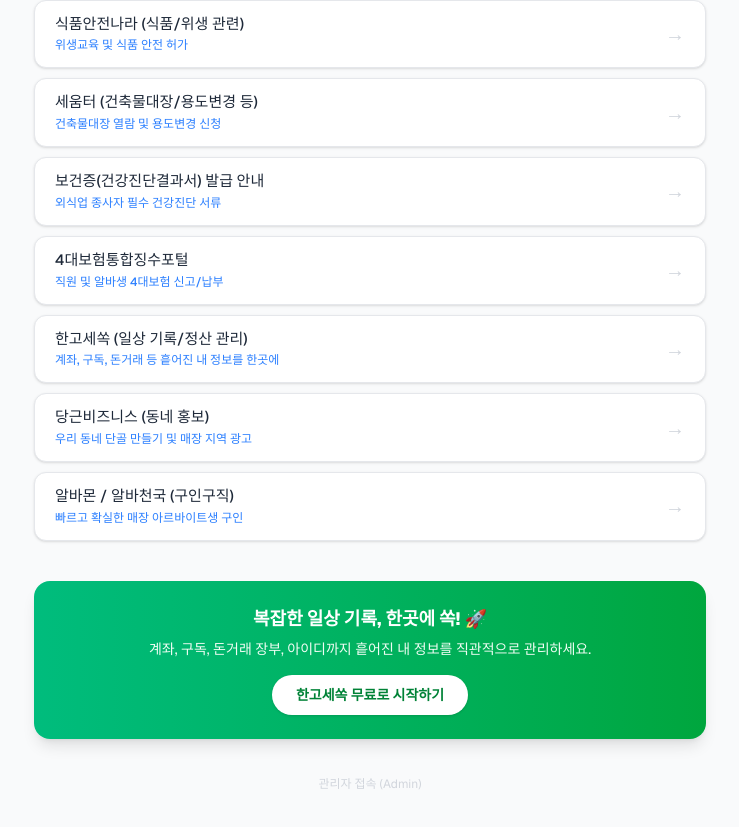
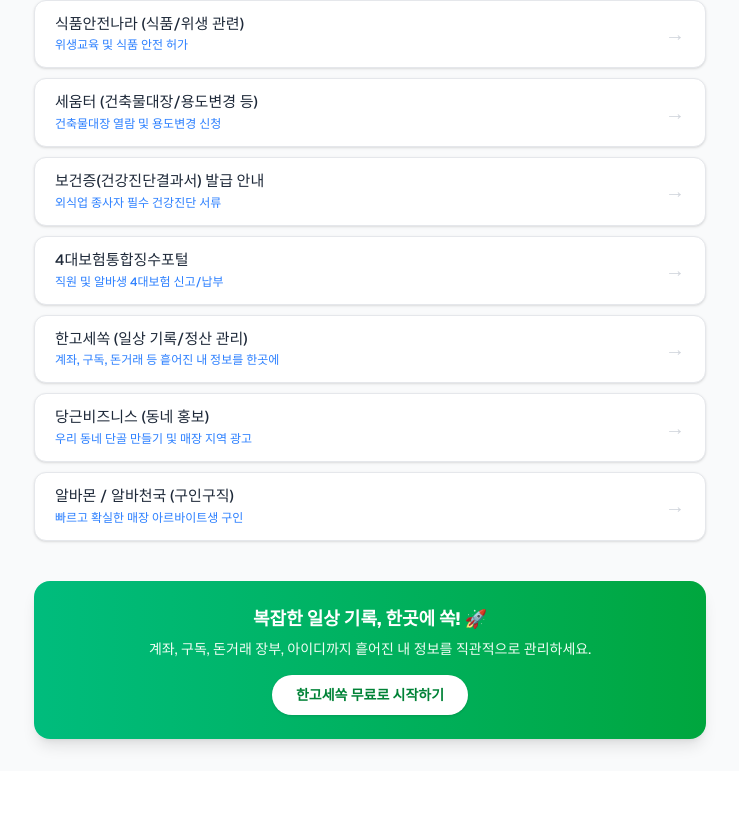
Before and after one commit to hannune-s/ssakdamoa, a Next.js app: page / in a window 1280 px wide. Shown: the part 2370-3197 px from the top of the page, without its empty margins (270-1009 px from the left). After the commit the page ends 3141 px from the top, so only its background shows below. Built offline with nearby package versions, Linux system fonts and the light colour scheme; no server answers; the database is empty.

Commit message:
fix: remove admin link

```diff
--- a/src/app/page.tsx
+++ b/src/app/page.tsx
@@ -293,12 +293,6 @@
         </div>
       </a>
 
-      {/* Footer Admin Link */}
-      <div className="w-full max-w-2xl mt-8 text-center pb-8">
-        <a href="/admin" className="text-xs text-gray-300 hover:text-gray-400 transition-colors">
-          관리자 접속 (Admin)
-        </a>
-      </div>
     </main>
   );
 }
```
